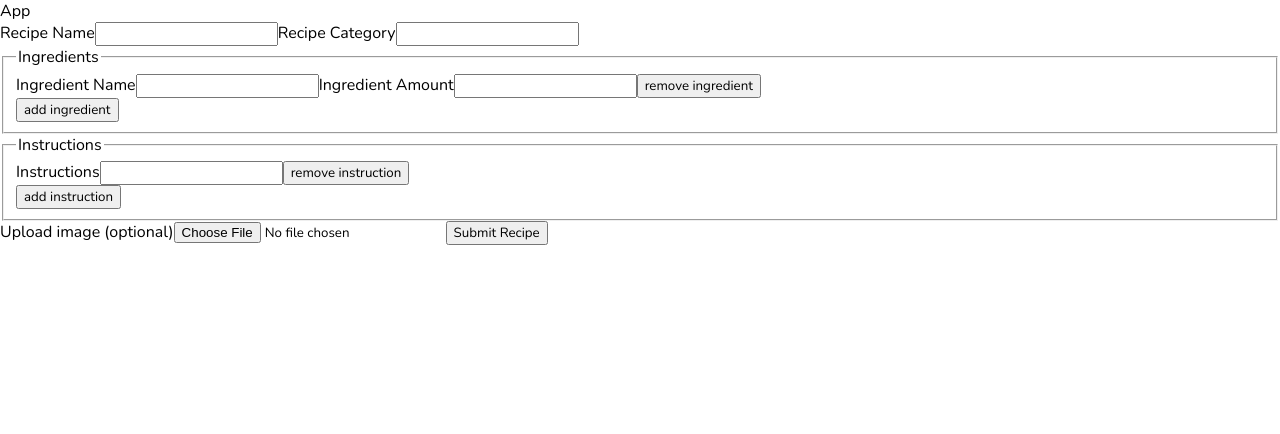
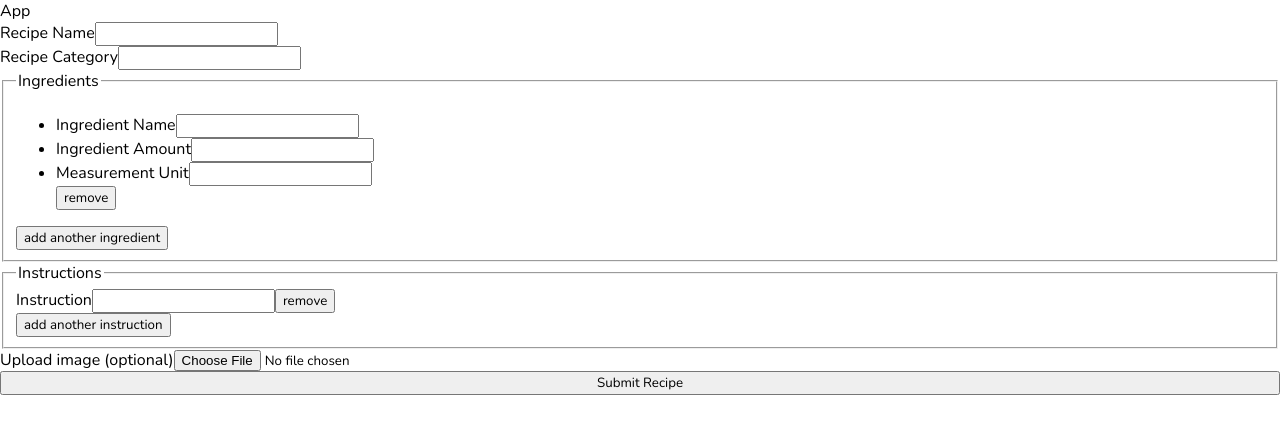
Before and after one commit to pizzapup/mazanowski-recipe-book, a React (Create React App) app: page / in a window 1280 px wide. Shown: the top 434 px of the page. Built offline with nearby package versions, Linux system fonts and the light colour scheme.

Commit message:
transfer computers

```diff
--- a/src/NewRecipeForm.jsx
+++ b/src/NewRecipeForm.jsx
@@ -71,6 +71,14 @@ function NewRecipeForm() {
           return ingredient;
         }
         return { ...ingredient, amount: e.target.value };
+      });
+      setIngredients(newIngredients);
+    } else if (inputType === "unit") {
+      const newIngredients = ingredients.map((ingredient, index) => {
+        if (idx !== index) {
+          return ingredient;
+        }
+        return { ...ingredient, unit: e.target.value };
       });
       setIngredients(newIngredients);
     }
@@ -155,7 +163,8 @@ function NewRecipeForm() {
           <legend>Ingredients</legend>
           {ingredients.map((ing, idx) => {
             return (
-              <div key={idx}>
+              <ul key={idx}>
+                <li>
                   <label>
                     Ingredient Name
                     <input
@@ -166,6 +175,8 @@ function NewRecipeForm() {
                       onChange={handleIngredientChange}
                     />
                   </label>
+                </li>
+                <li>
                   <label>
                     Ingredient Amount
                     <input
@@ -176,23 +187,34 @@ function NewRecipeForm() {
                       onChange={handleIngredientChange}
                     />
                   </label>
+                </li>
+                <li>
+                  <label>
+                    Measurement Unit
+                    <input
+                      type="text"
+                      id={"ing-unit-" + idx}
+                      name={"ing-unit-" + idx}
+                      value={ing.unit}
+                      onChange={handleIngredientChange}
+                    />
+                  </label>
+                </li>
                 <button
                   id={"ing-remove-" + idx}
-                  color="secondary"
                   type="button"
                   onClick={handleIngredientRemove}
                 >
-                  remove ingredient
+                  remove
                 </button>
-              </div>
+              </ul>
             );
           })}
           <button
-            color="primary"
             type="button"
             onClick={handleIngredientAdd}
           >
-            add ingredient
+            add another ingredient
           </button>
         </fieldset>
 
@@ -202,7 +224,7 @@ function NewRecipeForm() {
             return (
               <div key={idx}>
                 <label>
-                  Instructions
+                  Instruction
                   <input
                     type="text"
                     id={"instr-" + idx}
@@ -213,22 +235,20 @@ function NewRecipeForm() {
                 </label>
                 <button
                   id={"instr-remove-" + idx}
-                  color="secondary"
                   type="button"
                   onClick={handleInstructionRemove}
                 >
-                  remove instruction
+                  remove
                 </button>
               </div>
             );
           })}
 
           <button
-            color="primary"
             type="button"
             onClick={handleInstructionAdd}
           >
-            add instruction
+            add another instruction
           </button>
         </fieldset>
         <label>
--- a/src/styles.css
+++ b/src/styles.css
@@ -12,6 +12,11 @@ body {
 * {
   font-family: var(--default-font-fam);
 }
+form {
+  display: flex;
+  flex-direction: column;
+}
+
 /* input,
 button {
   padding: 15px 20px;
```
Lines whose indentation alone changed are shown as unchanged.
